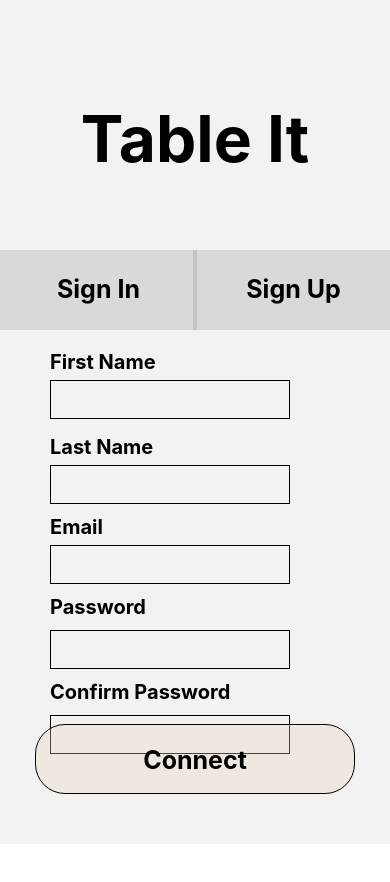
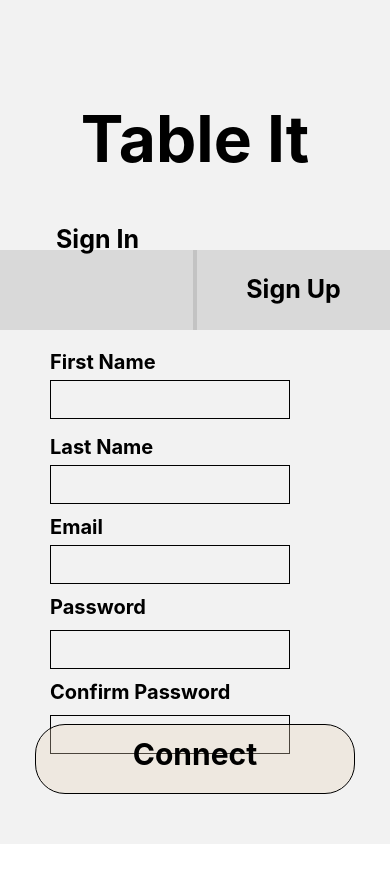
Before and after one commit to Brighton-Sibanda/MobDev-IEEE-WI23, a React Native app: screen /Signup in a window 390 px wide. Shown: the top 882 px of the page. Before the commit the page ends 844 px from the top, so only its background shows below. Built offline with nearby package versions, Linux system fonts and the light colour scheme.

Commit message:
connecting pages

```diff
--- a/App.js
+++ b/App.js
@@ -10,8 +10,8 @@ export default function App() {
   return (
     <NavigationContainer>
       <Stack.Navigator>
+        <Stack.Screen options = {{ headerShown: false }} name="Signin" component={SigninScreen} />
         <Stack.Screen name="Home" component={HomeScreen} />
-        <Stack.Screen options = {{ headerShown: false }} name="Signin" component={SigninScreen} />
         <Stack.Screen options = {{ headerShown: false }} name="Signup" component={SignupScreen} />
       </Stack.Navigator>
     </NavigationContainer>
--- a/screens/SigninScreen.js
+++ b/screens/SigninScreen.js
@@ -1,8 +1,9 @@
 import React, {useState} from 'react'
 import {KeyboardAvoidingView, StyleSheet, Text, View, TextInput, TouchableOpacity, Pressable} from 'react-native'
-// import {Routes, Route, useNavigate} from 'react-router-dom'
+import {useNavigation} from '@react-navigation/native';
 
 const SigninScreen = () => {
+    const navigation = useNavigation();
     const options = {
         weekday: 'long',
         month: 'short',
@@ -17,11 +18,11 @@ const SigninScreen = () => {
     // PLACEHOLDER FUNCTION FOR TEXT INPUT
     const [value, onChangeText] = React.useState('');
 
-    let navigate = useNavigate();
-    const routeChange = () =>{
-    let path = `./screens/SignupScreen`;
-    navigate(path);
-  }
+//     let navigate = useNavigate();
+//     const routeChange = () =>{
+//     let path = `./screens/SignupScreen`;
+//     navigate(path);
+//   }
 
 
   return (
@@ -43,20 +44,10 @@ const SigninScreen = () => {
                 <Text style={styles.signintext}>Sign In</Text>
             </Pressable>
 
-            {/* <Button color="primary" className="px-4" */}
-            <Pressable
-                style = {({ pressed }) => [
-                    styles.signupcontainer,
-                    pressed && {opacity: 0.5 },
-                ]}
-                onPress={incrementCount}>
+            <TouchableOpacity
+                style={styles.signupcontainer}
+                onPress={() => navigation.navigate('Signup')}/>
                 <Text style={styles.signuptext}>Sign Up</Text>
-
-            {/* //     onClick={routeChange}
-            //     >
-            //     Sign Up
-            // </Button>  */}
-            </Pressable>
 
             <Text style={styles.emailtext}>Email </Text>
 
@@ -96,14 +87,10 @@ const SigninScreen = () => {
                 />
             </View>
 
-            <Pressable
-                style = {({ pressed }) => [
-                    styles.loginbutton,
-                    pressed && {opacity: 0.5 },
-                ]}
-                onPress={incrementCount}>
-                <Text style={styles.signintext}>Sign In</Text>
-            </Pressable>
+            <TouchableOpacity
+                style={styles.loginbutton}
+                onPress={() => navigation.navigate('Home')}/>
+                <Text style={styles.logintext}>Login</Text>
 
         </KeyboardAvoidingView>
     )
@@ -173,7 +160,7 @@ const styles = StyleSheet.create({
 
       signuptext: {
         width: '52%',
-        top: "30%",
+        bottom: 275,
         height: 150,
         fontSize: 25,
         left: "25%",
@@ -209,5 +196,16 @@ const styles = StyleSheet.create({
         borderWidth: 1,
         borderColor: '#000000',
         borderRadius: 30
-      }
+      },
+
+      logintext: {
+        width: '52%',
+        top: '2%',
+        height: 150,
+        fontSize: 30,
+        fontWeight: 'bold',
+        alignItems: 'center',
+        textAlign: 'center',
+        color: 'black'
+      },
 })
--- a/screens/SignupScreen.js
+++ b/screens/SignupScreen.js
@@ -1,7 +1,9 @@
 import React, {useState} from 'react'
 import {KeyboardAvoidingView, StyleSheet, Text, View, TextInput, TouchableOpacity, Pressable} from 'react-native'
+import {useNavigation} from '@react-navigation/native';
 
 const SignupScreen = () => {
+    const navigation = useNavigation();
     const options = {
         weekday: 'long',
         month: 'short',
@@ -27,14 +29,10 @@ const SignupScreen = () => {
                 </View>
             </View>
 
-            <Pressable
-                style = {({ pressed }) => [
-                    styles.signincontainer,
-                    pressed && {opacity: 0.5 },
-                ]}
-                onPress={incrementCount}>
+            <TouchableOpacity
+                style={styles.signincontainer}
+                onPress={() => navigation.navigate('Signin')}/>
                 <Text style={styles.signintext}>Sign In</Text>
-            </Pressable>
 
             <Pressable
                 style = {({ pressed }) => [
@@ -150,14 +148,10 @@ const SignupScreen = () => {
                 />
             </View>
 
-            <Pressable
-                style = {({ pressed }) => [
-                    styles.connectbutton,
-                    pressed && {opacity: 0.5 },
-                ]}
-                onPress={incrementCount}>
-                <Text style={styles.signintext}>Connect</Text>
-            </Pressable>
+            <TouchableOpacity
+                style={styles.connectbutton}
+                onPress={() => navigation.navigate('Home')}/>
+                <Text style={styles.logintext}>Connect</Text>
 
         </KeyboardAvoidingView>
     )
@@ -215,10 +209,10 @@ const styles = StyleSheet.create({
 
       signintext: {
         width: '50%',
-        top: "30%",
+        bottom: 320,
+        right: '25%',
         height: 150,
         fontSize: 25,
-        left: "25%",
         fontWeight: 'bold',
         alignItems: 'center',
         textAlign: 'center',
@@ -291,5 +285,16 @@ const styles = StyleSheet.create({
         borderWidth: 1,
         borderColor: '#000000',
         borderRadius: 30
-      }
+      },
+
+      logintext: {
+        width: '52%',
+        top: '5%',
+        height: 150,
+        fontSize: 30,
+        fontWeight: 'bold',
+        alignItems: 'center',
+        textAlign: 'center',
+        color: 'black'
+      },
 })
```
